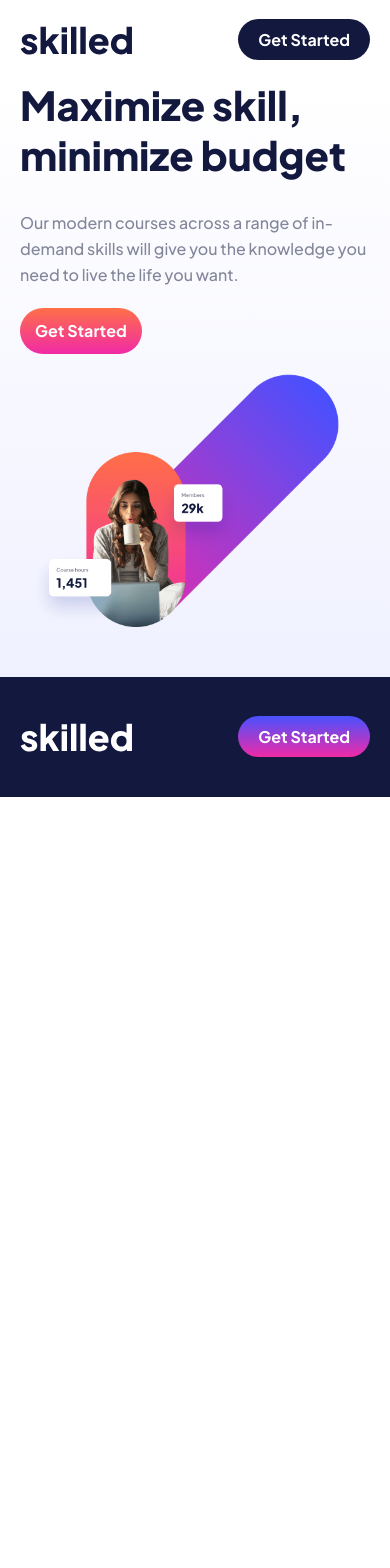
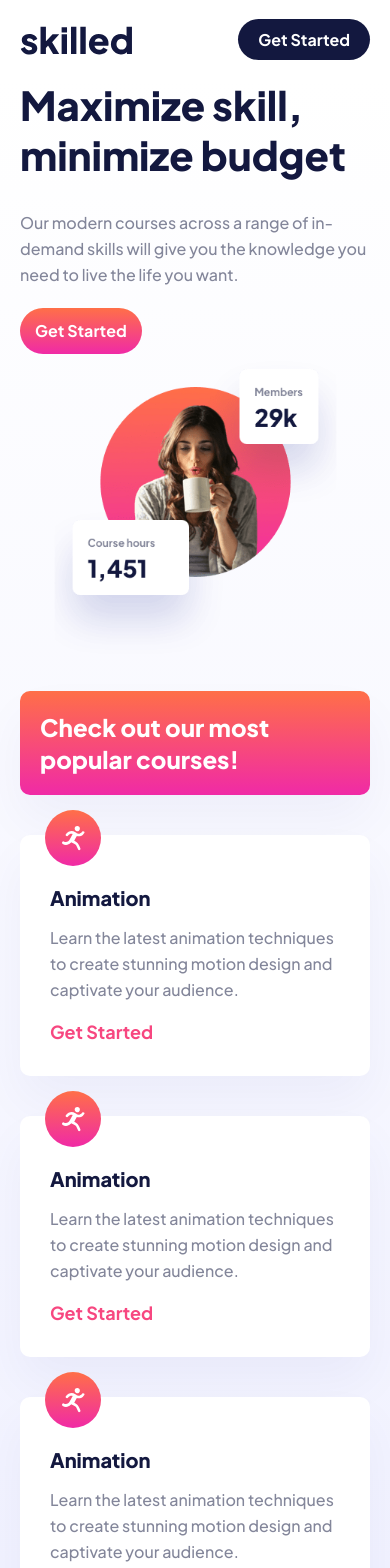
Before and after one commit to suelenbraga2006/skilled-elearning-landing-page, a React (Create React App) app: page / in a window 390 px wide. Shown: the top 1568 px of the page. Before the commit the page ends 844 px from the top, so only its background shows below. Built offline with nearby package versions, Linux system fonts and the light colour scheme.

Commit message:
Css desktop, mobile e tablet prontos

```diff
--- a/src/App.js
+++ b/src/App.js
@@ -1,6 +1,7 @@
 import './assets/styles/global.scss';
 
 import Banner from './components/Banner/Banner';
+import Courses from './components/Courses/Courses';
 import Footer from './components/Footer/Footer';
 import Header from './components/Header/Header';
 
@@ -10,6 +11,7 @@ function App() {
       <Header />
       <main>
         <Banner />
+        <Courses />
       </main>
       <Footer />
     </>
--- a/src/components/Banner/banner.jsx
+++ b/src/components/Banner/banner.jsx
@@ -1,8 +1,12 @@
 import React from 'react';
 
 import hero_mobile_png from '../../assets/images/image-hero-mobile.png';
-import hero_tablet_png from '../../assets/images/image-hero-tablet.png';
-import hero_desktop_png from '../../assets/images/image-hero-desktop.png';
+import hero_mobile_1x from '../../assets/images/image-hero-mobile.webp';
+import hero_moile_2x from '../../assets/images/image-hero-mobile@2x.webp';
+import hero_tablet_1x from '../../assets/images/image-hero-tablet.webp';
+import hero_tablet_2x from '../../assets/images/image-hero-tablet@2x.webp';
+import hero_desktop_1x from '../../assets/images/image-hero-desktop.webp';
+import hero_desktop_2x from '../../assets/images/image-hero-desktop@2x.webp';
 import './styles.scss';
 
 function Banner() {
@@ -17,7 +21,22 @@ function Banner() {
         <a href="/getstarted">Get Started</a>
       </article>
       <picture>
-        <img src={hero_desktop_png} alt="Members and Course Hours" />
+        <source
+          media="(min-width: 1440px)"
+          srcSet={`${hero_desktop_1x} 1x, ${hero_desktop_2x} 2x`}
+          type="image/webp"
+        />
+        <source
+          media="(min-width: 768px)"
+          srcSet={`${hero_tablet_1x} 1x, ${hero_tablet_2x} 2x`}
+          type="image/webp"
+        />
+        <source
+          media="(max-width: 375px)"
+          srcSet={`${hero_mobile_1x} 1x, ${hero_moile_2x} 2x`}
+          type="image/webp"
+        />
+        <img src={hero_mobile_png} alt="Members and Course Hours" />
       </picture>
     </section>
   );
--- a/src/components/Banner/styles.scss
+++ b/src/components/Banner/styles.scss
@@ -61,6 +61,7 @@ section.banner {
 
     picture {
       position: absolute;
+      z-index: 9;
       overflow: hidden;
       right: 0;
       top: 0;
@@ -77,7 +78,7 @@ section.banner {
     width: 1100px;
     padding: 0;
     display: grid;
-    grid-template-columns: 450px 1fr;
+    grid-template-columns: 480px 1fr;
     margin: 200px auto 200px auto;
 
     article {
@@ -103,6 +104,7 @@ section.banner {
       overflow: hidden;
       right: 0;
       top: 0;
+      z-index: 9;
 
       img {
         width: 991px;
--- a/src/components/Courses/Courses.jsx
+++ b/src/components/Courses/Courses.jsx
@@ -1,8 +1,46 @@
 import React from 'react';
+
+import animation from '../../assets/images/icon-animation.svg';
 import './styles.scss';
 
 function Courses() {
-  return <div>Courses</div>;
+  return (
+    <section className="courses">
+      <article className="highlight">
+        <h2>Check out our most popular courses!</h2>
+      </article>
+
+      <article>
+        <img src={animation} alt="Animation" />
+        <h3>Animation</h3>
+        <p>
+          Learn the latest animation techniques to create stunning motion design
+          and captivate your audience.
+        </p>
+        <a href="/getstarted">Get Started</a>
+      </article>
+
+      <article>
+        <img src={animation} alt="Animation" />
+        <h3>Animation</h3>
+        <p>
+          Learn the latest animation techniques to create stunning motion design
+          and captivate your audience.
+        </p>
+        <a href="/getstarted">Get Started</a>
+      </article>
+
+      <article>
+        <img src={animation} alt="Animation" />
+        <h3>Animation</h3>
+        <p>
+          Learn the latest animation techniques to create stunning motion design
+          and captivate your audience.
+        </p>
+        <a href="/getstarted">Get Started</a>
+      </article>
+    </section>
+  );
 }
 
 export default Courses;
--- a/src/components/Courses/styles.scss
+++ b/src/components/Courses/styles.scss
@@ -1,2 +1,83 @@
 section.courses {
+  padding: 0 20px;
+
+  article.highlight {
+    background: linear-gradient(180deg, #ff6f48 0%, #f02aa6 100%);
+    padding: 20px;
+    margin-bottom: 40px;
+
+    h2 {
+      font-weight: 800;
+      font-size: 24px;
+      line-height: 32px;
+      color: #fff;
+    }
+  }
+
+  article {
+    background: #fff;
+    border-radius: 10px;
+    box-shadow: 0px 25px 50px rgba(6, 22, 141, 0.0442381);
+    margin-bottom: 40px;
+    padding: 50px 30px 30px 30px;
+    position: relative;
+
+    img {
+      position: absolute;
+      top: -25px;
+      left: 25px;
+    }
+
+    h3 {
+      font-weight: 800;
+      font-size: 20px;
+      line-height: 25px;
+      color: #13183f;
+      margin-bottom: 15px;
+    }
+
+    p {
+      font-weight: 500;
+      font-size: 16px;
+      line-height: 26px;
+      color: #83869a;
+      margin-bottom: 15px;
+    }
+
+    a {
+      text-decoration: none;
+      display: inline-block;
+      font-weight: 700;
+      font-size: 18px;
+      line-height: 28px;
+      color: #f74780;
+    }
+  }
+
+  @media (min-width: 768px) {
+    display: grid;
+    grid-template-columns: repeat(2, 50%);
+
+    article {
+      margin-right: 20px;
+
+      &:nth-child(2n) {
+        margin-right: 0;
+      }
+    }
+  }
+
+  @media (min-width: 1440px) {
+    padding: 0;
+    width: 1100px;
+    margin: 0 auto;
+    display: grid;
+    grid-template-columns: repeat(3, 32%);
+    gap: 20px;
+
+    article {
+      width: 100%;
+      margin-right: 0;
+    }
+  }
 }
--- a/src/components/Header/styles.scss
+++ b/src/components/Header/styles.scss
@@ -5,6 +5,7 @@ header {
   display: flex;
   justify-content: center;
   align-items: center;
+  z-index: 99;
 
   .container {
     width: 100%;
```
